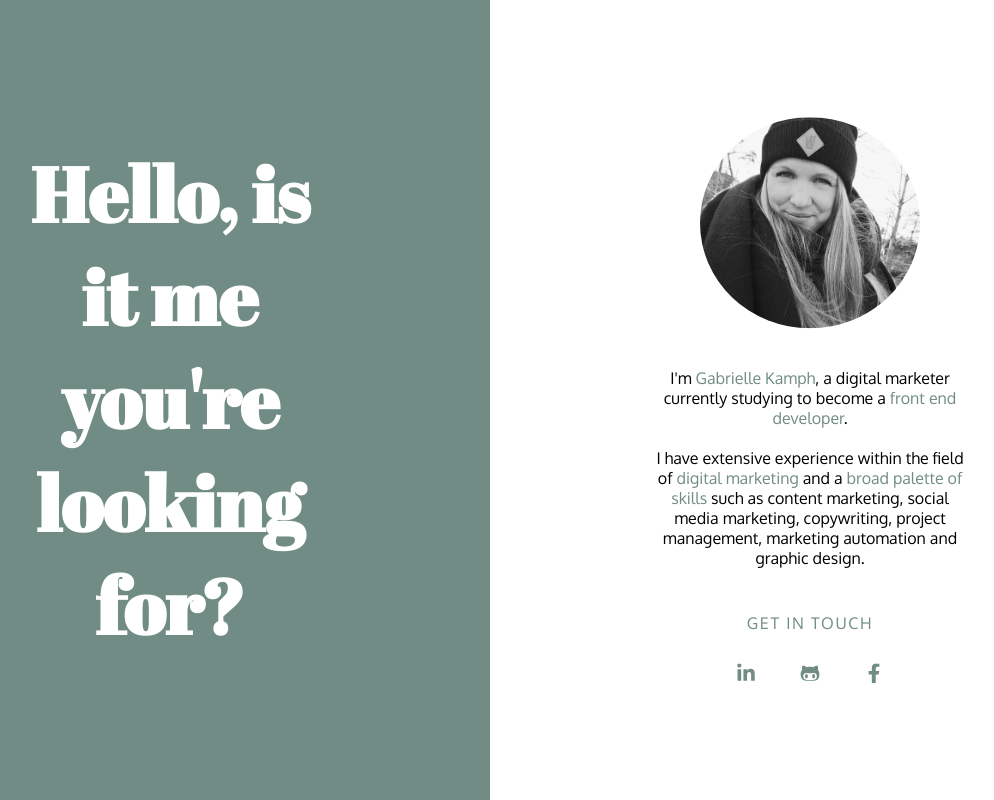
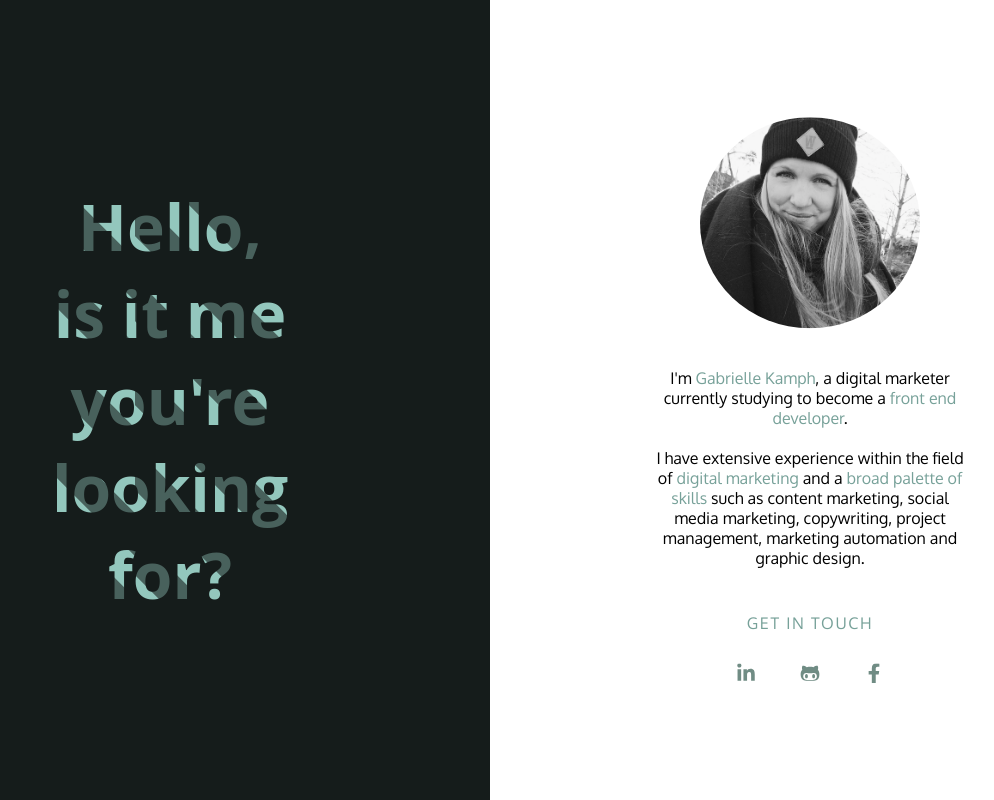
Before and after one commit to gabriellekamph/gabriellekamph.github.io, a plain HTML site: page index.html in a window 1280 px wide. Shown: the whole page, without its empty margins (150-1144 px from the left). Drawn offline with Linux system fonts and the light colour scheme; a web font is replaced by a local one.

Commit message:
New design

```diff
--- a/index.html
+++ b/index.html
@@ -27,7 +27,11 @@
   <div class="split">
   <div class="split left">
     <div class="centered">
-      <h1>Hello, is it me you're looking for?</h1>
+      <h1>Hello,<br>
+        is it me <br>
+        you're<br>
+        looking for?
+      </h1>
       </div>
     </div>
   </div>
--- a/style.css
+++ b/style.css
@@ -18,7 +18,7 @@ body {
 
 .left {
   left: 0;
-  background-color: #708C84;
+  background-color: #151C1B;
   color: #fff;
   overflow-x: hidden;
   overflow-y: hidden;
@@ -45,9 +45,33 @@ body {
 }
 
 h1 {
-  font-family: 'Abril Fatface', cursive;
-  font-size: 6vw;
+  --color1: #93C7BD;
+  --color2: #48615C;
+  font-family: "Open Sans", sans-serif;
+  text-align: center;
+  font-size: 5vw;
+  background: repeating-linear-gradient(
+    45deg,
+    var(--color1),
+    var(--color1) 30px,
+    var(--color2) 30px,
+    var(--color2) 60px
+  );
+  background-clip: text;
+  color: transparent;
+  -webkit-background-clip: text;
+  animation: 40s linear 0s infinite move;
 }
+
+@keyframes move {
+  from {
+    background-position: 0px;
+  }
+  to {
+    background-position: 1000px;
+  }
+}
+
 
 h1::selection, p::selection {
   background: #C0F1E8;
@@ -67,13 +91,13 @@ mark {
   font-family: 'Oxygen', sans-serif;
   font-size: 16px;
   background-color: #fff;
-  color: #708C84;
+  color: #77A199;
  }
 
 /* Settings for links */
 
 a {
-  color: #708C84;
+  color: #77A199;
   text-transform: uppercase;
   text-decoration: none;
   letter-spacing: 0.1em;
@@ -91,7 +115,7 @@ a:after {
   height: 2px;
   left: 50%;
   position: absolute;
-  background: #AABFBF;
+  background: #77A199;
   transition: width 0.3s ease 0s, left 0.3s ease 0s;
   width: 0;
 }
@@ -119,7 +143,7 @@ a:hover:after {
   }
 
   h1 {
-    font-family: 'Abril Fatface', cursive;
+    font-family: "Open Sans", sans-serif;
     font-size: 12vw;
   }
 }
```
